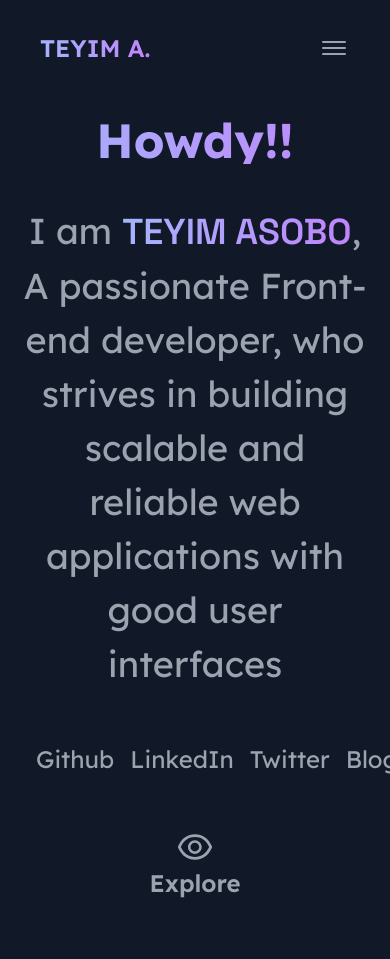
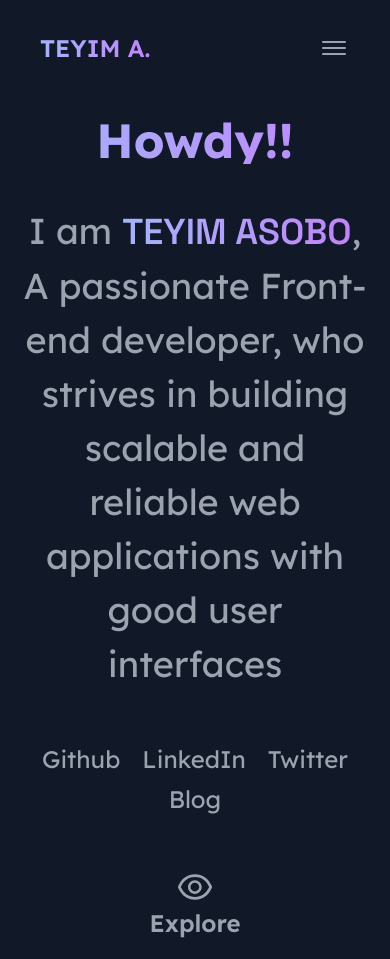
Before and after one commit to teyim/portfolio, a Next.js app: page / in a window 390 px wide. Before the commit the page ends 919 px from the top, so only its background shows below. Built offline with nearby package versions, Linux system fonts and the light colour scheme.

Commit message:
Update header.tsx

```diff
--- a/components/header.tsx
+++ b/components/header.tsx
@@ -17,7 +17,7 @@ function Header() {
           , A passionate Front-end developer, who strives in building scalable
           and reliable web applications with good user interfaces
         </div>
-        <div className="flex justify-evenly md:w-3/4 mx-auto text-2xl  p-2 my-10">
+        <div className="flex justify-evenly md:w-3/4 mx-auto text-2xl  p-2 my-10 flex-wrap">
           {externalLinks.map((links) => (
             <a
               key={links.name}
```
